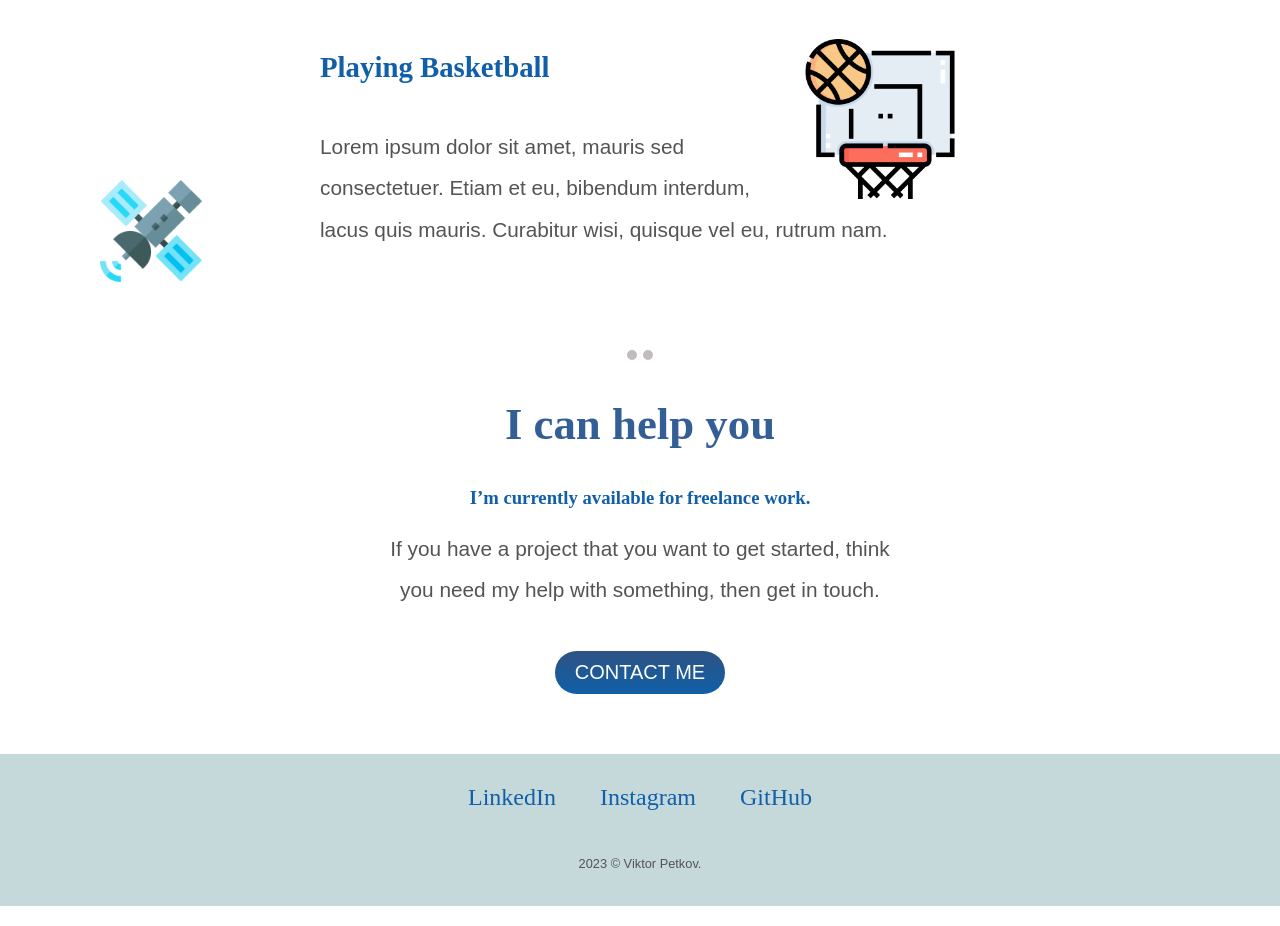
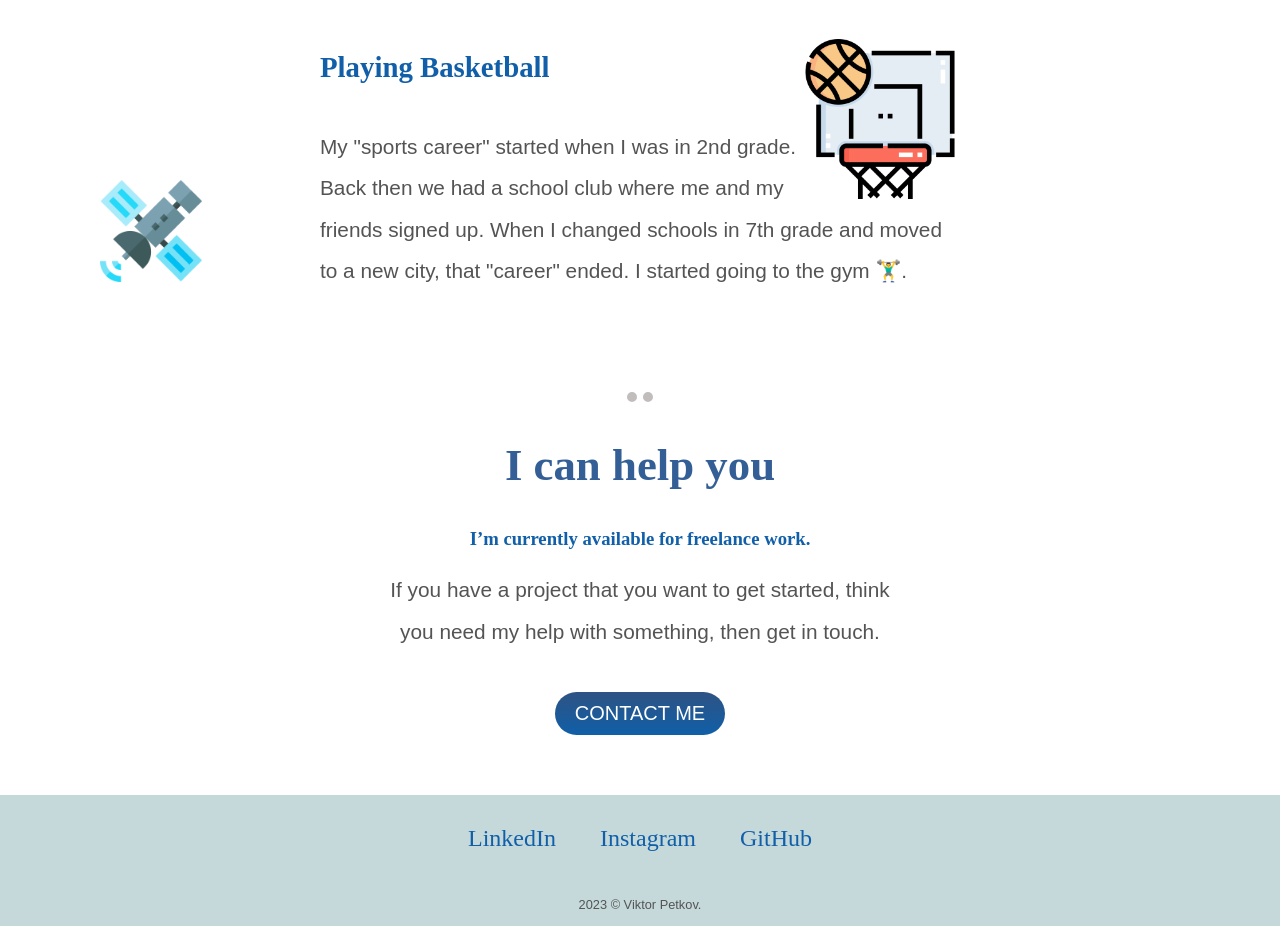
Before and after one commit to GosGko/CSS-Personal-Site, a plain HTML site: page index.html in a window 1280 px wide. Shown: the part 1920-2846 px from the top of the page. Drawn offline with Linux system fonts and the light colour scheme; a web font is replaced by a local one.

Commit message:
Update info

```diff
--- a/index.html
+++ b/index.html
@@ -48,9 +48,10 @@
                 <img class="basketball-skill" src="images/basketball.png" alt="basketball-img">
                 <h3>Playing Basketball</h3>
                 <p>
-                    Lorem ipsum dolor sit amet, mauris sed consectetuer.
-                    Etiam et eu, bibendum interdum, lacus quis mauris.
-                    Curabitur wisi, quisque vel eu, rutrum nam.
+                    My "sports career" started when I was in 2nd grade.
+                    Back then we had a school club where me and my friends signed up.
+                    When I changed schools in 7th grade and moved to a new city, that "career" ended.
+                    I started going to the gym 🏋️‍♂️.
                 </p>
             </div>
         </div>
```
